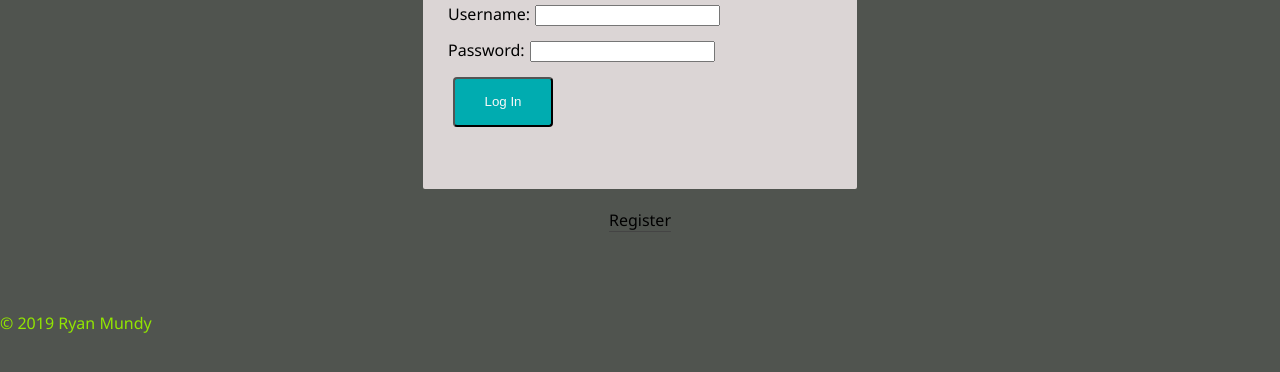
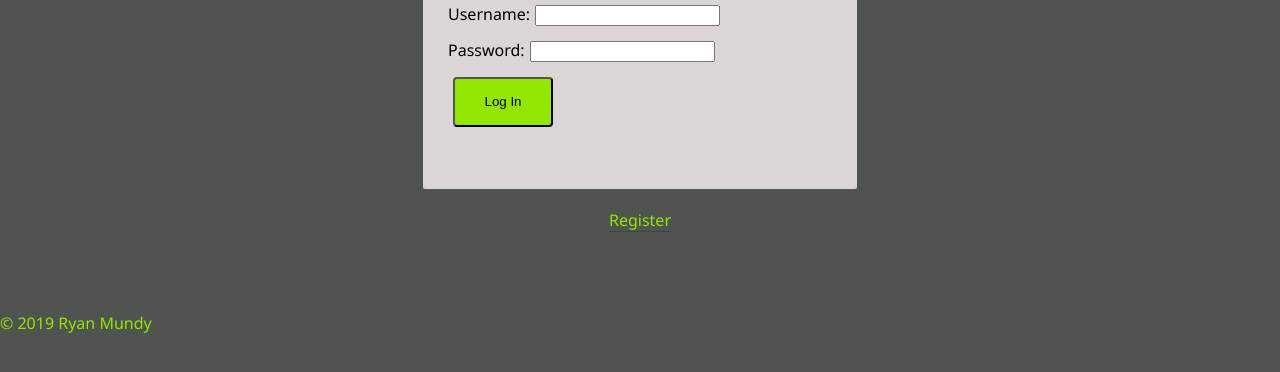
Before and after one commit to ryanmundy/caffeinated-solo-project, a React app: page /#/home in a window 1280 px wide. Shown: the part 228-600 px from the top of the page. Built offline with nearby package versions, Linux system fonts and the light colour scheme; no server answers.

Commit message:
adds style

```diff
--- a/src/components/App/App.css
+++ b/src/components/App/App.css
@@ -24,9 +24,11 @@ input {
 }
 
 .log-in, .log-out, .register {
-  background-color: #00acb0;
+  /* background-color: #00acb0; */
+  background-color: #92E601;
   border-radius: 4px;
-  color: #f8f8f8;
+  /* color: #f8f8f8; */
+  color: black;
   min-height: 50px;
   min-width: 100px;
   outline:0;
@@ -34,13 +36,14 @@ input {
 }
 
 .log-in:hover, .log-out:hover, .register:hover {
-  background-color: #008183;
+  /* background-color: #008183; */
+  background-color: #76CC36;
 }
 
 /* This line makes the "Register" and "Login" buttons look like links */
 .link-button {
     background:none;
-    color:inherit;
+    color:#92E601;
     border:none;
     padding:0;
     font: inherit;
```
